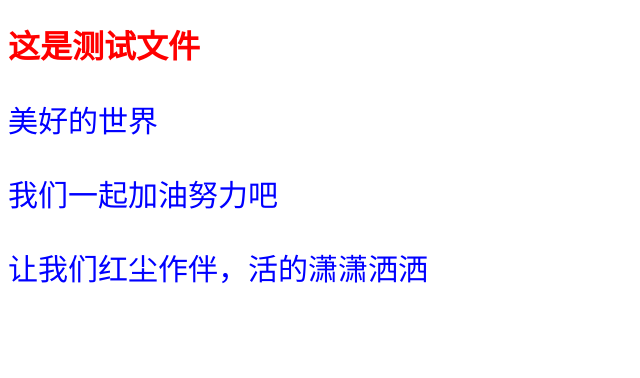
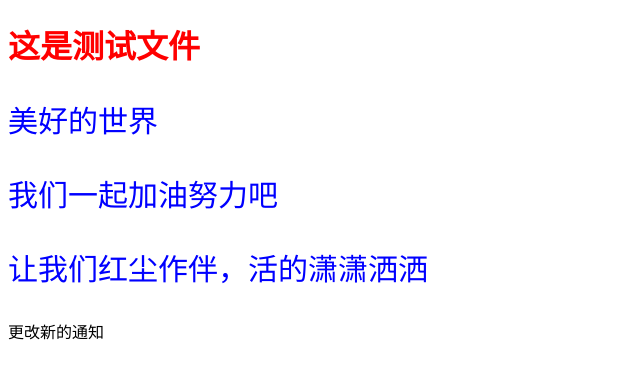
Before and after one commit to guobin0525/meihao, a plain HTML site: page index.html in a window 1280 px wide. Shown: the whole page, without its empty margins (0-640 px from the left). Drawn offline with Linux system fonts and the light colour scheme.

Commit message:
网页修改

```diff
--- a/index.html
+++ b/index.html
@@ -20,5 +20,6 @@
     <p>美好的世界</p>
     <p>我们一起加油努力吧</p>
     <p>让我们红尘作伴，活的潇潇洒洒</p>
+    <div>更改新的通知</div>
 </body>
 </html>
```
